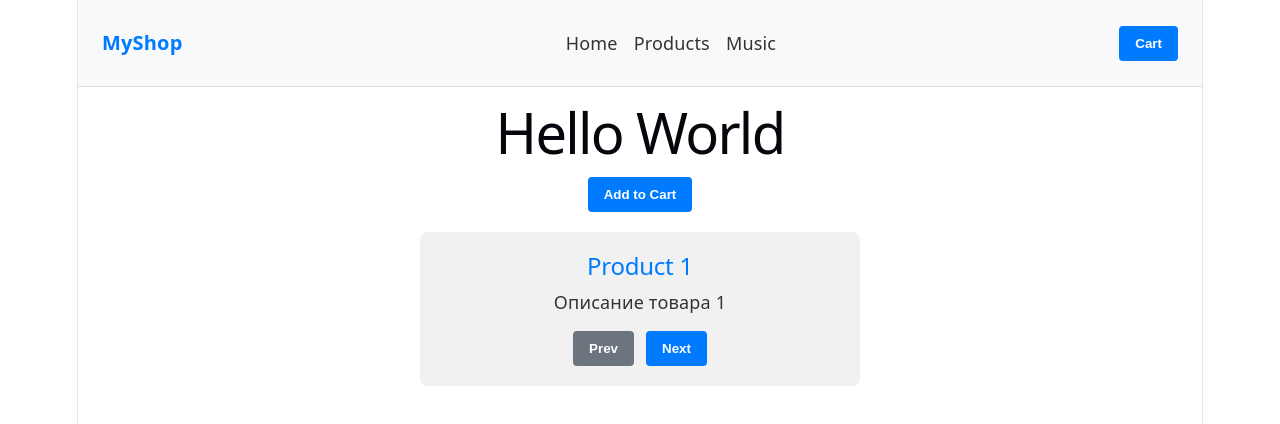
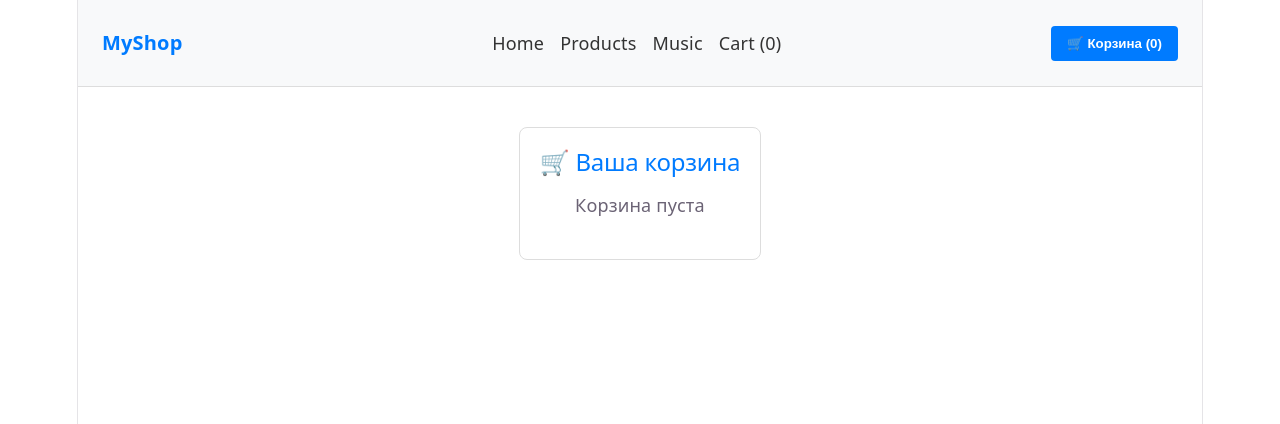
Before and after one commit to Gari111graf/vite-react-ts-pet., a React (Vite) app: page /cart in a window 1280 px wide. Shown: the top 424 px of the page. Built offline with nearby package versions, Linux system fonts and the light colour scheme.

Commit message:
feat: add OrdersPage and OrdersContext for order history

```diff
--- a/package.json
+++ b/package.json
@@ -11,12 +11,14 @@
   },
   "dependencies": {
     "react": "^19.2.8",
-    "react-dom": "^19.2.8"
+    "react-dom": "^19.2.8",
+    "react-router-dom": "^7.18.3"
   },
   "devDependencies": {
     "@types/node": "^24.13.3",
     "@types/react": "^19.2.18",
     "@types/react-dom": "^19.2.4",
+    "@types/react-router-dom": "^5.3.3",
     "@vitejs/plugin-react": "^6.1.0",
     "oxlint": "^1.79.0",
     "sass": "^1.104.0",
--- a/src/App.tsx
+++ b/src/App.tsx
@@ -1,15 +1,39 @@
-import Button from "./components/Button";
+import { BrowserRouter as Router, Routes, Route } from "react-router-dom";
 import Navbar from "./components/Navbar";
 import Slider from "./components/Slider";
-export default function App() {
+import CartPage from "./pages/CartPage";
+import { CartProvider, useCart } from "./context/CartContext";
+import Button from "./components/Button";
+import OrdersPage from "./pages/OrdersPage";
+import { OrdersProvider } from "./context/OrdersContext";
+
+function Home() {
+  const { addItem } = useCart();
+
   return (
-      <div className="App">
-        <Navbar />
-      <h1>Hello World</h1>
-      <Button variant="primary" onClick={() => alert("Добавлено в корзину!")}>
+    <div style={{ textAlign: "center", marginTop: "20px" }}>
+      <h1>Главная страница</h1>
+      <Slider />
+      <Button variant="primary" onClick={addItem}>
         Add to Cart
-          </Button>
-        <Slider />
+      </Button>
     </div>
   );
 }
+
+export default function App() {
+    return (
+      <OrdersProvider>
+    <CartProvider>
+      <Router>
+        <Navbar />
+        <Routes>
+          <Route path="/" element={<Home />} />
+                  <Route path="/cart" element={<CartPage />} />
+            <Route path="/orders" element={<OrdersPage />} />
+        </Routes>
+      </Router>
+            </CartProvider>
+        </OrdersProvider>
+  );
+}
--- a/src/components/Navbar.tsx
+++ b/src/components/Navbar.tsx
@@ -1,20 +1,27 @@
 import React from "react";
+import { Link } from "react-router-dom";
 import Button from "./Button";
+import { useCart } from "../context/CartContext";
 import "./Navbar.scss";
 
 const Navbar: React.FC = () => {
+  const { items } = useCart(); // количество товаров из контекста
+
   return (
     <nav className="navbar">
       <div className="navbar__logo">MyShop</div>
       <ul className="navbar__links">
-        <li><a href="#">Home</a></li>
-        <li><a href="#">Products</a></li>
-        <li><a href="#">Music</a></li>
+        <li><Link to="/">Home</Link></li>
+        <li><Link to="/products">Products</Link></li>
+        <li><Link to="/music">Music</Link></li>
+        <li><Link to="/cart">Cart ({items})</Link></li>
       </ul>
       <div className="navbar__actions">
-        <Button variant="primary" onClick={() => alert("Корзина открыта!")}>
-          Cart
-        </Button>
+        <Link to="/cart">
+          <Button variant="primary">
+            🛒 Корзина ({items})
+          </Button>
+        </Link>
       </div>
     </nav>
   );
--- /dev/null
+++ b/src/context/CartContext.tsx
@@ -0,0 +1,28 @@
+import React, { createContext, useContext, useState } from "react";
+
+type CartContextType = {
+  items: number;
+  addItem: () => void;
+  clearCart: () => void;
+};
+
+const CartContext = createContext<CartContextType | undefined>(undefined);
+
+export const CartProvider: React.FC<{ children: React.ReactNode }> = ({ children }) => {
+  const [items, setItems] = useState(0);
+
+  const addItem = () => setItems((prev) => prev + 1);
+  const clearCart = () => setItems(0);
+
+  return (
+    <CartContext.Provider value={{ items, addItem, clearCart }}>
+      {children}
+    </CartContext.Provider>
+  );
+};
+
+export const useCart = () => {
+  const context = useContext(CartContext);
+  if (!context) throw new Error("useCart must be used within CartProvider");
+  return context;
+};
--- /dev/null
+++ b/src/context/OrdersContext.tsx
@@ -0,0 +1,39 @@
+import React, { createContext, useContext, useState } from "react";
+
+type Order = {
+  id: number;
+  date: string;
+  items: number;
+};
+
+type OrdersContextType = {
+  orders: Order[];
+  addOrder: (items: number) => void;
+};
+
+const OrdersContext = createContext<OrdersContextType | undefined>(undefined);
+
+export const OrdersProvider: React.FC<{ children: React.ReactNode }> = ({ children }) => {
+  const [orders, setOrders] = useState<Order[]>([]);
+
+  const addOrder = (items: number) => {
+    const newOrder: Order = {
+      id: Date.now(),
+      date: new Date().toLocaleString(),
+      items,
+    };
+    setOrders((prev) => [...prev, newOrder]);
+  };
+
+  return (
+    <OrdersContext.Provider value={{ orders, addOrder }}>
+      {children}
+    </OrdersContext.Provider>
+  );
+};
+
+export const useOrders = () => {
+  const context = useContext(OrdersContext);
+  if (!context) throw new Error("useOrders must be used within OrdersProvider");
+  return context;
+};
--- /dev/null
+++ b/src/pages/CartPage.scss
@@ -0,0 +1,25 @@
+.cart-page {
+  max-width: 500px;
+  margin: 40px auto;
+  padding: 20px;
+  background: #fff;
+  border: 1px solid #ddd;
+  border-radius: 8px;
+  text-align: center;
+
+  h2 {
+    margin-bottom: 16px;
+    color: #007bff;
+  }
+
+  p {
+    margin-bottom: 20px;
+    font-weight: 500;
+  }
+
+  &__actions {
+    display: flex;
+    justify-content: center;
+    gap: 16px;
+  }
+}
--- /dev/null
+++ b/src/pages/CartPage.tsx
@@ -0,0 +1,35 @@
+import React from "react";
+import { useCart } from "../context/CartContext";
+import Button from "../components/Button";
+import { useOrders } from "../context/OrdersContext";
+import "./CartPage.scss";
+
+const CartPage: React.FC = () => {
+    const { items, clearCart } = useCart();
+     const { addOrder } = useOrders();
+
+  const checkout = () => {
+    addOrder(items);
+    alert("🎉 Заказ оформлен!");
+    clearCart();
+  };
+
+  return (
+    <div className="cart-page">
+      <h2>🛒 Ваша корзина</h2>
+      {items === 0 ? (
+        <p>Корзина пуста</p>
+      ) : (
+        <>
+          <p>Товаров в корзине: {items}</p>
+          <div className="cart-page__actions">
+            <Button variant="danger" onClick={clearCart}>Очистить</Button>
+            <Button variant="primary" onClick={checkout}>Оформить заказ</Button>
+          </div>
+        </>
+      )}
+    </div>
+  );
+};
+
+export default CartPage;
--- /dev/null
+++ b/src/pages/OrdersPage.scss
@@ -0,0 +1,24 @@
+.orders-page {
+  max-width: 600px;
+  margin: 40px auto;
+  padding: 20px;
+  background: #fff;
+  border: 1px solid #ddd;
+  border-radius: 8px;
+
+  h2 {
+    margin-bottom: 16px;
+    color: #007bff;
+  }
+
+  ul {
+    list-style: none;
+    padding: 0;
+
+    li {
+      margin-bottom: 12px;
+      padding: 8px;
+      border-bottom: 1px solid #eee;
+    }
+  }
+}
--- /dev/null
+++ b/src/pages/OrdersPage.tsx
@@ -0,0 +1,26 @@
+import React from "react";
+import { useOrders } from "../context/OrdersContext";
+import "./OrdersPage.scss";
+
+const OrdersPage: React.FC = () => {
+  const { orders } = useOrders();
+
+  return (
+    <div className="orders-page">
+      <h2>📦 История заказов</h2>
+      {orders.length === 0 ? (
+        <p>Заказов пока нет</p>
+      ) : (
+        <ul>
+          {orders.map((order) => (
+            <li key={order.id}>
+              <strong>Дата:</strong> {order.date} — <strong>Товаров:</strong> {order.items}
+            </li>
+          ))}
+        </ul>
+      )}
+    </div>
+  );
+};
+
+export default OrdersPage;
```
Also changed, not shown: 1 other file (tests, documents, lock files or other folders).
